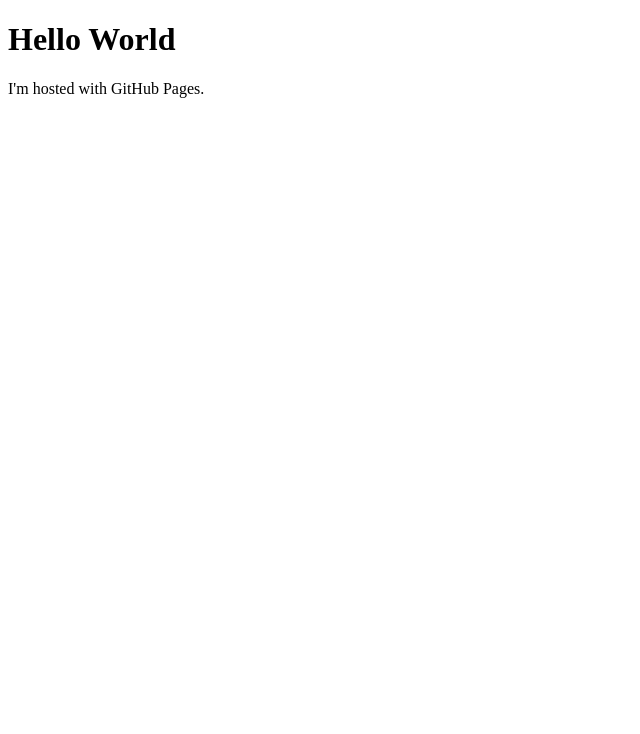
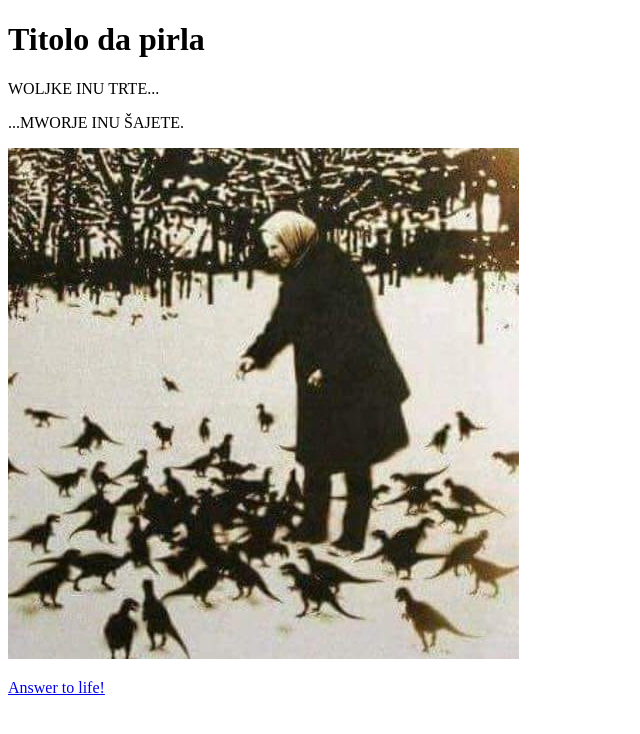
Before and after one commit to mmolk/mmolk.github.io, a plain HTML site: page index.html in a window 1280 px wide. Shown: the whole page, without its empty margins (0-640 px from the left). Drawn offline with Linux system fonts and the light colour scheme.

Commit message:
Joke test
Pirla

```diff
--- a/index.html
+++ b/index.html
@@ -1,7 +1,25 @@
  <!DOCTYPE html>
 <html>
+
+<head>
+<title>garbage.variable</title>
+<meta charset="UTF-8">
+<meta name="description" content="This field contains information about your page. It is usually around two sentences long.">
+<meta name="author" content="Conor Sheils">
+</head>
+
+<!-- BODY -->
 <body>
-<h1>Hello World</h1>
-<p>I'm hosted with GitHub Pages.</p>
+<h1>Titolo da pirla</h1>
+<p>WOLJKE INU TRTE...</p>
+<p>...MWORJE INU ŠAJETE.</p>
+
+<img src="baka.png.png" alt="pokaži sliko jebote!" width="511" height="511">
+<p>
+<a href="https://youtu.be/3Jd3sIds3Ks">Answer to life!</a>
+</p>
+
 </body>
+
+
 </html>
```
Also changed, not shown: baka.png.png (added).
